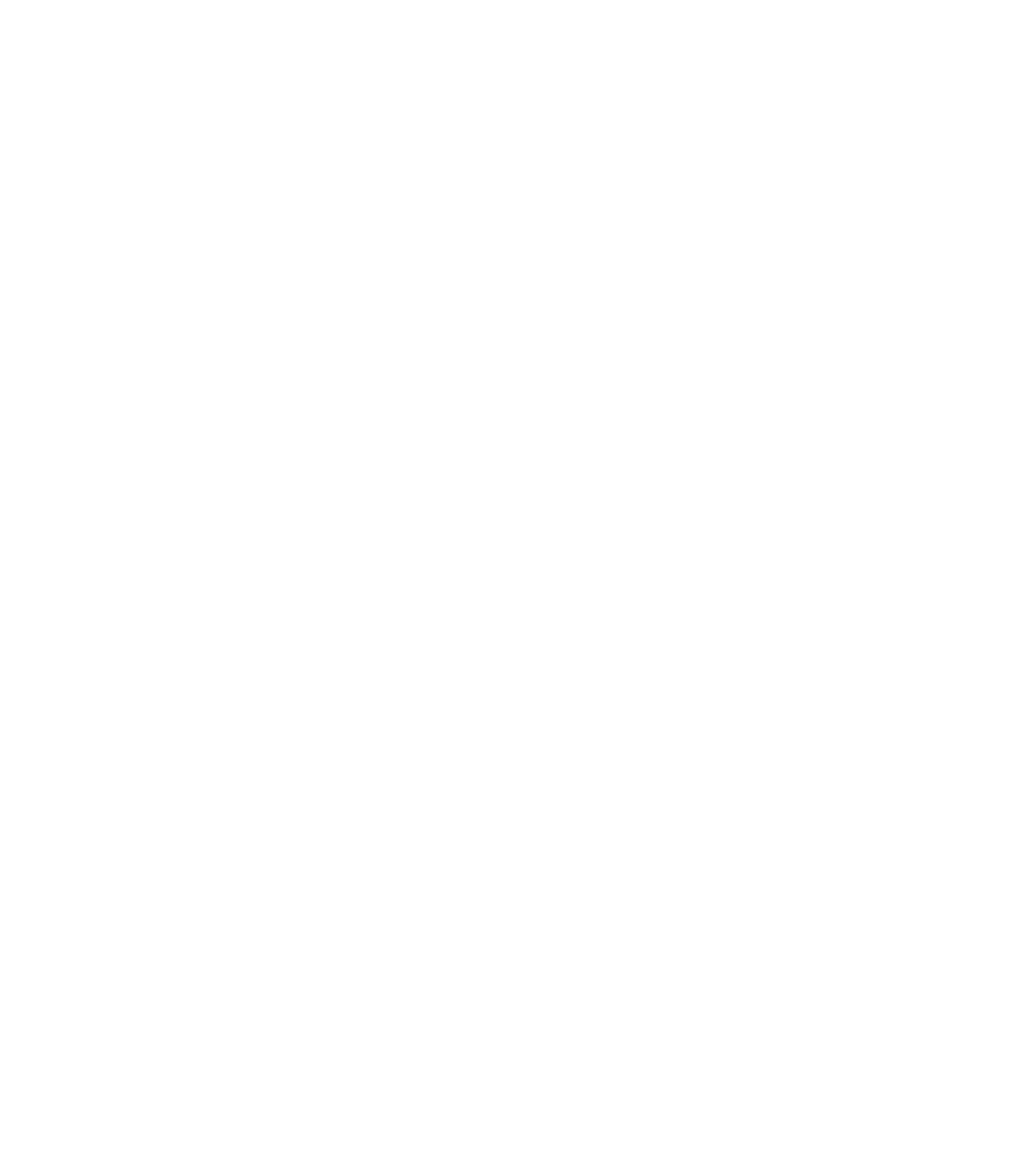
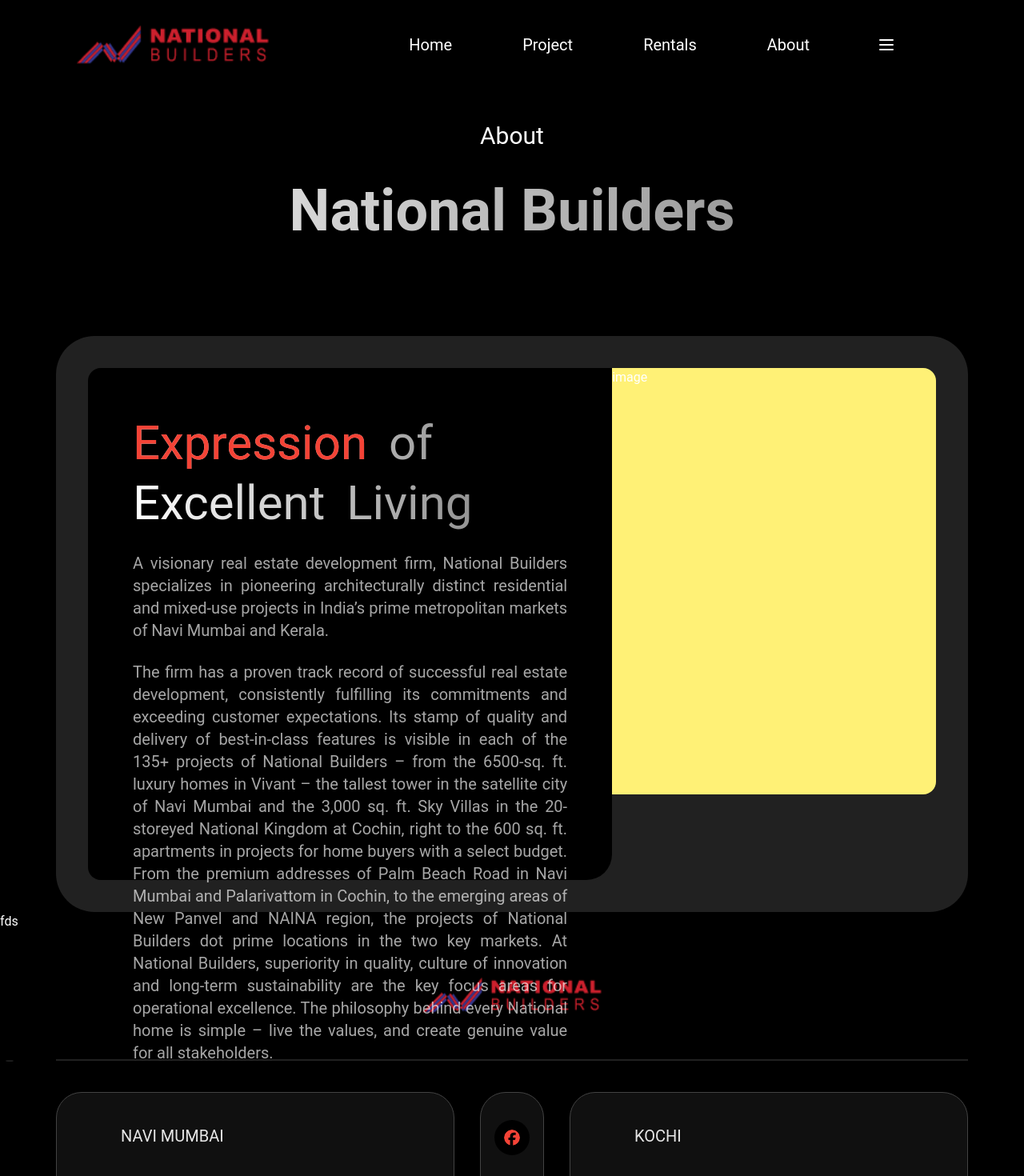
Before and after one commit to MOHAMMEDSIFANKP/national-builders, a React (Vite) app: page /about in a window 1280 px wide. Before the commit this address had no page. Shown: the top 1470 px of the page at 80% size. Before the commit the page ends 800 px from the top, so only its background shows below. Built offline with nearby package versions, Linux system fonts and the light colour scheme.

Commit message:
animation added

```diff
--- a/src/App.jsx
+++ b/src/App.jsx
@@ -2,6 +2,7 @@
 import { BrowserRouter, Route, Routes } from 'react-router-dom'
 import Layout from './Pages/Layout'
 import Home from './Pages/Home'
+import About from './Pages/About'
 
 function App() {
   return (
@@ -9,7 +10,8 @@
       <BrowserRouter>
         <Routes>
         <Route path='/' element={<Layout/>}>
-          <Route path='/' element={<Home/>}/>
+        <Route path='/' element={<Home/>}/>
+          <Route path='/about' element={<About/>}/>
 
           </Route>
         </Routes>
--- a/src/Components/NavBar.jsx
+++ b/src/Components/NavBar.jsx
@@ -14,8 +14,9 @@
 } from "@material-tailwind/react";
 
 import bgImage1 from '../assets/Logo/Logo.png'
-import { Link, useLocation } from 'react-router-dom';
+import { Link, useLocation, useNavigate } from 'react-router-dom';
 function NavBar() {
+  const navigate = useNavigate()
   const [openNav, setOpenNav] = useState(false);
   const [openMenu, setOpenMenu] = useState(false);
 
@@ -58,6 +59,15 @@
       >
         <Link to={'/rentals'} className="flex items-center">
           Rentals
+        </Link>
+      </Typography>
+      <Typography
+        as="li"
+        variant="small"
+        className={`p-1 ${currentPath === '/rentals' ? 'font-bold' : 'font-normal'} text-xl text-white`}
+      >
+        <Link to={'/about'} className="flex items-center">
+          About
         </Link>
       </Typography>
 
@@ -103,7 +113,7 @@
           <MenuItem className='my-1'>Rentals</MenuItem>
           <MenuItem className='my-1'>Testimontials</MenuItem>
           <MenuItem className='my-1'>Blogs</MenuItem>
-          <MenuItem className='my-1'>About</MenuItem>
+       <MenuItem className='my-1' onClick={()=>navigate('/about')}>About</MenuItem>
           <MenuItem className='my-1'>Contact</MenuItem>
         </MenuList>
       </Menu>
@@ -111,7 +121,7 @@
     </ul>
   );
   return (
-    <div className=" w-full h-full bg-transparent overflow-scroll lg:overflow-hidden">
+    <div className=" w-full h-full bg-transparent overflow-scroll  lg:overflow-hidden">
       <Navbar className="sticky border-0 bg-transparent top-0 z-10 h-max max-w-full rounded-none px-4 py-6 lg:px-8 lg:py-8">
         <div className="flex ps-16 items-center justify-between text-blue-gray-900">
           <img src={bgImage1} className='lg:w-60' alt="" />
--- /dev/null
+++ b/src/Pages/About.jsx
@@ -0,0 +1,27 @@
+import React from 'react'
+
+function About() {
+  return (
+    <>
+      <div className='w-full mt-20'>
+        <p className='text-center text-3xl'>About</p>
+        <p className='capitalize py-10 font-bold bg-gradient-to-r from-white to-gray-600  text-transparent bg-clip-text text-center text-7xl'>National Builders</p>
+      </div>
+      <div className='h-[90vh] w-full mx-auto container mt-20 '>
+        <div className='rounded-[3rem] h-full p-10 bg-gray-900 flex'>
+          <div className='bg-black w-full h-full rounded-s-[1rem] rounded-b-[2rem] p-14'>
+            <p className='text-6xl leading-tight bg-gradient-to-r from-white to-gray-600  text-transparent bg-clip-text ' style={{ wordSpacing: '0.2em' }}><span className='text-red-500'>Expression</span> of Excellent Living</p>
+            <p className='pt-6 leading- text-justify text-xl opacity-65 z-1'>A visionary real estate development firm, National Builders specializes in pioneering architecturally distinct residential and mixed-use projects in India’s prime metropolitan markets of Navi Mumbai and Kerala.</p>
+            <p className='pt-6 leading- text-justify text-xl opacity-65 z-1' > The firm has a proven track record of successful real estate development, consistently fulfilling its commitments and exceeding customer expectations. Its stamp of quality and delivery of best-in-class features is visible in each of the 135+ projects of National Builders – from the 6500-sq. ft. luxury homes in Vivant – the tallest tower in the satellite city of Navi Mumbai and the 3,000 sq. ft. Sky Villas in the 20-storeyed National Kingdom at Cochin, right to the 600 sq. ft. apartments in projects for home buyers with a select budget. From the premium addresses of Palm Beach Road in Navi Mumbai and Palarivattom in Cochin, to the emerging areas of New Panvel and NAINA region, the projects of National Builders dot prime locations in the two key markets. At National Builders, superiority in quality, culture of innovation and long-term sustainability are the key focus areas for operational excellence. The philosophy behind every National home is simple – live the values, and create genuine value for all stakeholders.</p>
+          </div>
+          <div className='w-8/12 bg-yellow-300 rounded-e-[1rem] h-5/6'>image</div>
+        </div>
+      </div>
+      <div className=''>
+        fds
+      </div>
+    </>
+  )
+}
+
+export default About
--- a/src/Pages/Home.jsx
+++ b/src/Pages/Home.jsx
@@ -28,17 +28,43 @@
 function Home() {
   const [hovered, setHovered] = useState(false);
 
+  const [isScrollingDown, setIsScrollingDown] = useState(false);
+  const [lastScrollTop, setLastScrollTop] = useState(0);
+
 useEffect(()=>{
   document.title = 'Top Builders In Kochi | Home'
 },[])
+
+
+useEffect(() => {
+  const observer = new IntersectionObserver(entries => {
+    entries.forEach(entry => {
+      if (entry.isIntersecting) {
+        entry.target.classList.add('visible');
+      } else {
+        entry.target.classList.remove('visible');
+      }
+    });
+  });
+
+  // Observe each content div
+  document.querySelectorAll('.content').forEach(div => {
+    observer.observe(div);
+  });
+
+  return () => {
+    // Clean up observer
+    observer.disconnect();
+  };
+}, []);
   return (
     <>
       {/* Background images and Text stat */}
-      <div className='h-screen bg-cover bg-center flex justify-center items-center' style={{ backgroundImage: `linear-gradient(rgba(0, 0, 0, 0.5), rgba(0, 0, 0, 0.1)), url(${bgImge1})` }}>
+      <div className='h-screen bg-cover bg-center flex justify-center items-center content visible' style={{ backgroundImage: `linear-gradient(rgba(0, 0, 0, 0.5), rgba(0, 0, 0, 0.1)), url(${bgImge1})` }}>
         <p className='capitalize mx-10 lg:ms-0 text-4xl md:text-6xl -mt-28 bg-gradient-to-r from-white to-gray-600 inline-block text-transparent bg-clip-text' >Expression Of Excellent Living</p>
       </div>
       {/* Background images and Text End */}
-      <div className='w-full mx-auto container grid grid-rows-[1fr,16rem]'>
+      <div className='w-full mx-auto container grid grid-rows-[1fr,16rem] content visible'>
         <div className='flex flex-col lg:flex-row lg:items-start pt-36 py-10 mx-4 lg:mx-0'>
           <div className='w-full lg:w-8/12 text-white text-2xl md:text-4xl lg:text-6xl mb-5 lg:mb-0 -mt-16 lg:mt-0'>
             <div className='invisible lg:visible h-0 lg:h-full'>
@@ -58,7 +84,7 @@
           <div className='w-full md:w-full text-white'>
             <div class='opacity-60 font-medium text-xl w-full'>
               <p class='leading-8' style={{ wordSpacing: '0.3em' }}>A visionary real estate development firm, National Builders specializes in pioneering architecturally distinct residential and mixed-use projects in India's prime metropolitan markets of Navi Mumbai and Kerala.</p>
-              <p class='leading-8 mt-5' style={{ wordSpacing: '0.3em' }}>The firm has a proven track record of successful real estate development, consistently fulfilling its commitments and exceeding customer expectations. Its stamp of quality and delivery of best-in-class features are visible in each of the 135+ projects of National Builders.</p>
+              <p class='leading-8 mt-5 text-justify' style={{ wordSpacing: '0.3em' }}>The firm has a proven track record of successful real estate development, consistently fulfilling its commitments and exceeding customer expectations. Its stamp of quality and delivery of best-in-class features are visible in each of the 135+ projects of National Builders.</p>
             </div>
             <button className='bg-343894 invisible lg:visible h-0 lg:h-full mt-14 hover:bg-white hover:text-red-500 text-xl rounded-full flex p-4'
               onMouseEnter={() => setHovered(true)}
@@ -92,7 +118,7 @@
         </div>
       </div>
       {/* Awards & Recognitions also images view started */}
-      <div className='pt-20 py-56 mx-auto container'>
+      <div className='pt-20 py-56 mx-auto container content visible'>
         <div className='flex justify-center items-center text-center text-3xl lg:text-6xl'>
           <p><span className='text-red-500'>Awards</span> and <span style={{
             backgroundImage: 'linear-gradient(to right, white, #64748b)',
@@ -112,7 +138,7 @@
       {/* Awards & Recognitions also images view End */}
 
       <div>
-        <div className='w-full'>
+        <div className='w-full content visible'>
           <div className='flex justify-center items-center'>
             {/* Round shape start */}
             <div className='rounded-full border -me-8 lg:-me-0 border-gray-500 h-10 w-10 lg:h-28 lg:w-28'>
@@ -126,15 +152,15 @@
         {/* Bg images main div */}
         <div className='mt-36'>
           {/* Images and Contents */}
-          <div className='grid grid-cols-2 mx-36 gap-16'>
+          <div className='grid grid-cols-2 mx-36 gap-16 my-10 content visible '>
             <img src={Mumbai} className='w-full h-full' alt="" />
             <div className='grid grid-rows-[1fr,3rem]'>
               <div className='opacity-60'>
                 <p className='text-9xl font-bold italic heding-font'>Mumbai</p>
                 <p className='text-xl w-11/12 leading-8'>Lorem ipsum dolor sit amet consectetur. Pellentesque pulvinar vitae et sed elit mattis cursus tristique at. Fringilla eu nisi amet sociis. Erat facilisi amet semper faucibus vitae nunc vitae sed. Ultrices tristique congue hac at senectus diam. Blandit eu consectetur mauris orci libero. Sit suspendisse nisl in mattis ultricies convallis diam sit enim.</p>
               </div>
-              <div className='flex justify-end  w-11/12 items-center -mt-10'>
-                <button className='bg-343894  hover:bg-white hover:text-red-500 text-xl rounded-full flex p-4'
+              <div className='flex justify-end  w-11/12 items-center pt-10'>
+                <button className='bg-343894  hover:bg-white hover:text-red-500 text-xl rounded-full flex p-3'
                   onMouseEnter={() => setHovered(true)}
                   onMouseLeave={() => setHovered(false)}
                 >
@@ -148,11 +174,11 @@
             </div>
           </div>
 
-          <div class="line-container ms-36">
+          <div class=" ms-36">
             <img src={mumbaitothane} className='-mt-[4.1rem] -mb-[12.1rem] ' alt="" />
           </div>
 
-          <div className='grid grid-cols-2 mx-36 gap-16'>
+          <div className='grid grid-cols-2 mx-36 gap-16 content visible'>
             <div className='opacity-60'>
               <p className='text-9xl font-bold italic heding-font'>Thane</p>
               <p className='text-xl w-11/12 leading-8'>Lorem ipsum dolor sit amet consectetur. Pellentesque pulvinar vitae et sed elit mattis cursus tristique at. Fringilla eu nisi amet sociis. Erat facilisi amet semper faucibus vitae nunc vitae sed. Ultrices tristique congue hac at senectus diam. Blandit eu consectetur mauris orci libero. Sit suspendisse nisl in mattis ultricies convallis diam sit enim.</p>
@@ -162,11 +188,11 @@
           </div>
 
 
-          <div class="line-container ms-24">
+          <div class=" ms-24 content visible">
             <img src={thanetokochi} className='-mt-[1.6rem] -mb-[16rem] ' alt="" />
           </div>
 
-          <div className='grid grid-cols-2 mx-36 gap-16'>
+          <div className='grid grid-cols-2 mx-36 gap-16 content visible'>
             <img src={Kochi} className='w-full h-full' alt="" />
             <div className='opacity-60'>
               <p className='text-9xl font-bold italic heding-font'>Kochi</p>
@@ -175,11 +201,11 @@
           </div>
 
 
-          <div class="line-container flex justify-end me-24 ">
+          <div class="  flex justify-end me-24 content visible">
             <img src={kochitothiruvalla} className='-mt-[2.4rem] -mb-[16rem] ' alt="" />
           </div>
 
-          <div className='grid grid-cols-2 mx-36 gap-16'>
+          <div className='grid grid-cols-2 mx-36 gap-16 content visible'>
             <div className='opacity-60'>
               <p className='text-9xl font-bold italic heding-font'>Thiruvalla</p>
               <p className='text-xl w-11/12 leading-8'>Lorem ipsum dolor sit amet consectetur. Pellentesque pulvinar vitae et sed elit mattis cursus tristique at. Fringilla eu nisi amet sociis. Erat facilisi amet semper faucibus vitae nunc vitae sed. Ultrices tristique congue hac at senectus diam. Blandit eu consectetur mauris orci libero. Sit suspendisse nisl in mattis ultricies convallis diam sit enim.</p>
@@ -188,7 +214,7 @@
           </div>
 
 
-          <div class="line-container h-20">
+          <div class="  h-20">
           </div>
           {/* Images and Contents End*/}
         </div>
--- a/src/Pages/Layout.jsx
+++ b/src/Pages/Layout.jsx
@@ -7,7 +7,7 @@
   return (
     <>
      <div className='bg-black w-full grid grid-rows-[7rem,1fr,6rem]'>
-        <div className=' w-full h-full top-0 sticky'>
+        <div className=' w-full h-full z-10 top-0 sticky'>
           <NavBar />
         </div>
         <div className='-mt-36 text-white lg:-mt-10'>
```
Also changed, not shown: src/Pages/Home.css (+41 -0 lines).
